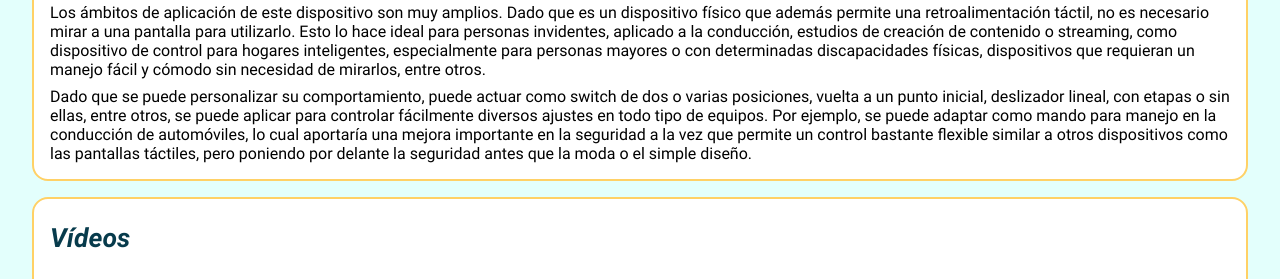
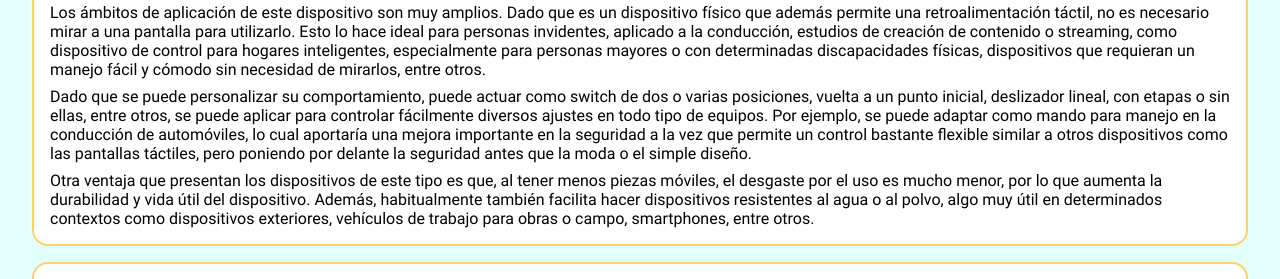
Before and after one commit to gmateosru/dispositivo-hardware, a plain HTML site: page index.html in a window 1280 px wide. Shown: the part 2179-2458 px from the top of the page. Drawn offline with Linux system fonts and the light colour scheme.

Commit message:
no message

```diff
--- a/index.html
+++ b/index.html
@@ -52,6 +52,7 @@
                 <h2 id="aplicaciones">Ámbitos de aplicación</h2>
                 <p>Los ámbitos de aplicación de este dispositivo son muy amplios. Dado que es un dispositivo físico que además permite una retroalimentación táctil, no es necesario mirar a una pantalla para utilizarlo. Esto lo hace ideal para personas invidentes, aplicado a la conducción, estudios de creación de contenido o streaming, como dispositivo de control para hogares inteligentes, especialmente para personas mayores o con determinadas discapacidades físicas, dispositivos que requieran un manejo fácil y cómodo sin necesidad de mirarlos, entre otros.</p>
                 <p>Dado que se puede personalizar su comportamiento, puede actuar como switch de dos o varias posiciones, vuelta a un punto inicial, deslizador lineal, con etapas o sin ellas, entre otros, se puede aplicar para controlar fácilmente diversos ajustes en todo tipo de equipos. Por ejemplo, se puede adaptar como mando para manejo en la conducción de automóviles, lo cual aportaría una mejora importante en la seguridad a la vez que permite un control bastante flexible similar a otros dispositivos como las pantallas táctiles, pero poniendo por delante la seguridad antes que la moda o el simple diseño.</p>
+                <p>Otra ventaja que presentan los dispositivos de este tipo es que, al tener menos piezas móviles, el desgaste por el uso es mucho menor, por lo que aumenta la durabilidad y vida útil del dispositivo. Además, habitualmente también facilita hacer dispositivos resistentes al agua o al polvo, algo muy útil en determinados contextos como dispositivos exteriores, vehículos de trabajo para obras o campo, smartphones, entre otros.</p>
             </div>
 
             <div class="bloque">
```
